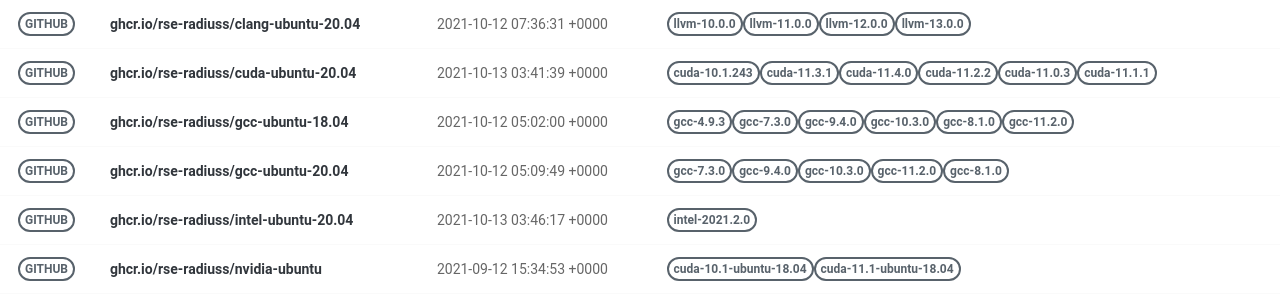
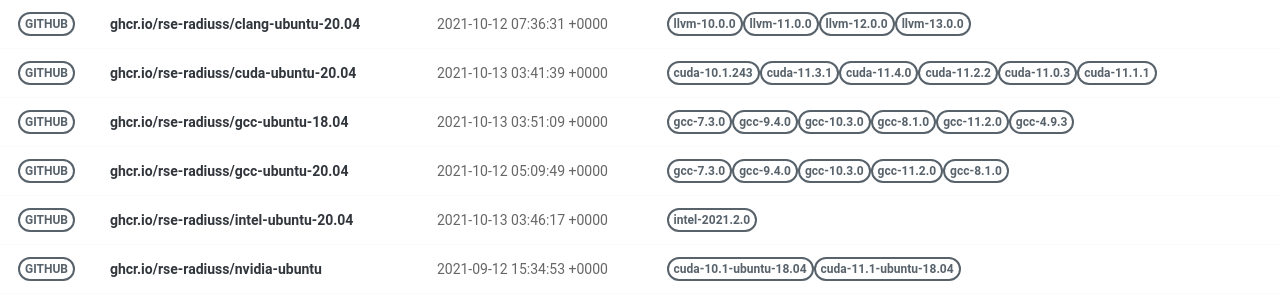
Before and after one commit to rse-ops/docker-images, a Jekyll site: the page built from pages/index.md, in a window 1280 px wide. Shown: the part 179-479 px from the top of the page. Built offline with Jekyll 4.4.1, drawn with Linux system fonts in a browser that asks for light colours; nearby versions of some CDN libraries.

Commit message:
Automated push to update library 2021-10-13

```diff
--- a/_library/ghcr.io-rse-radiuss-gcc-ubuntu-18.04.md
+++ b/_library/ghcr.io-rse-radiuss-gcc-ubuntu-18.04.md
@@ -1,14 +1,11 @@
 ---
 layout: container
 name: ghcr.io/rse-radiuss/gcc-ubuntu-18.04
-updated_at: 2021-10-12 05:02:00.978855
+updated_at: 2021-10-13 03:51:09.086955
 
 
 container_url: https://github.com/orgs/rse-radiuss/packages/container/package/gcc-ubuntu-18.04
 versions:
- - tag: gcc-4.9.3
-   dockerfile: https://github.com/rse-radiuss/docker-images/blob/main/ubuntu/gcc/Dockerfile
-   manifest: https://crane.ggcr.dev/manifest/ghcr.io/rse-radiuss/gcc-ubuntu-18.04:gcc-4.9.3
  - tag: gcc-7.3.0
    dockerfile: https://github.com/rse-radiuss/docker-images/blob/main/ubuntu/gcc/Dockerfile
    manifest: https://crane.ggcr.dev/manifest/ghcr.io/rse-radiuss/gcc-ubuntu-18.04:gcc-7.3.0
```
Also changed, not shown: other parts of _library/ghcr.io-rse-radiuss-gcc-ubuntu-18.04.md (+3 -0 lines).
